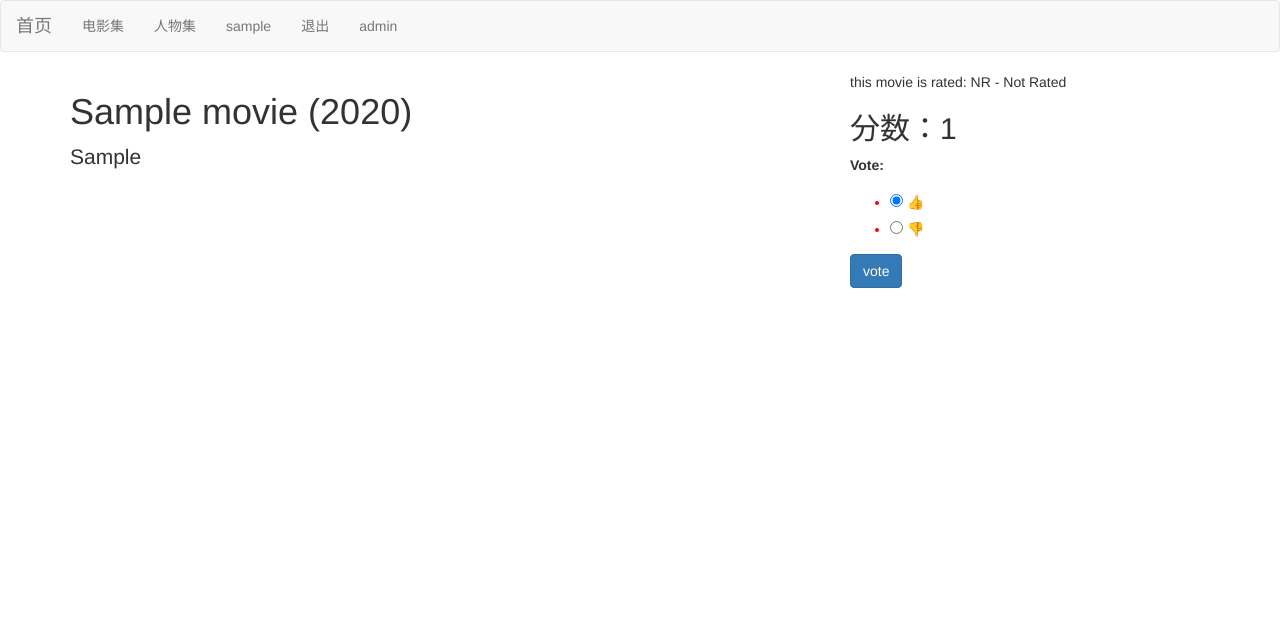
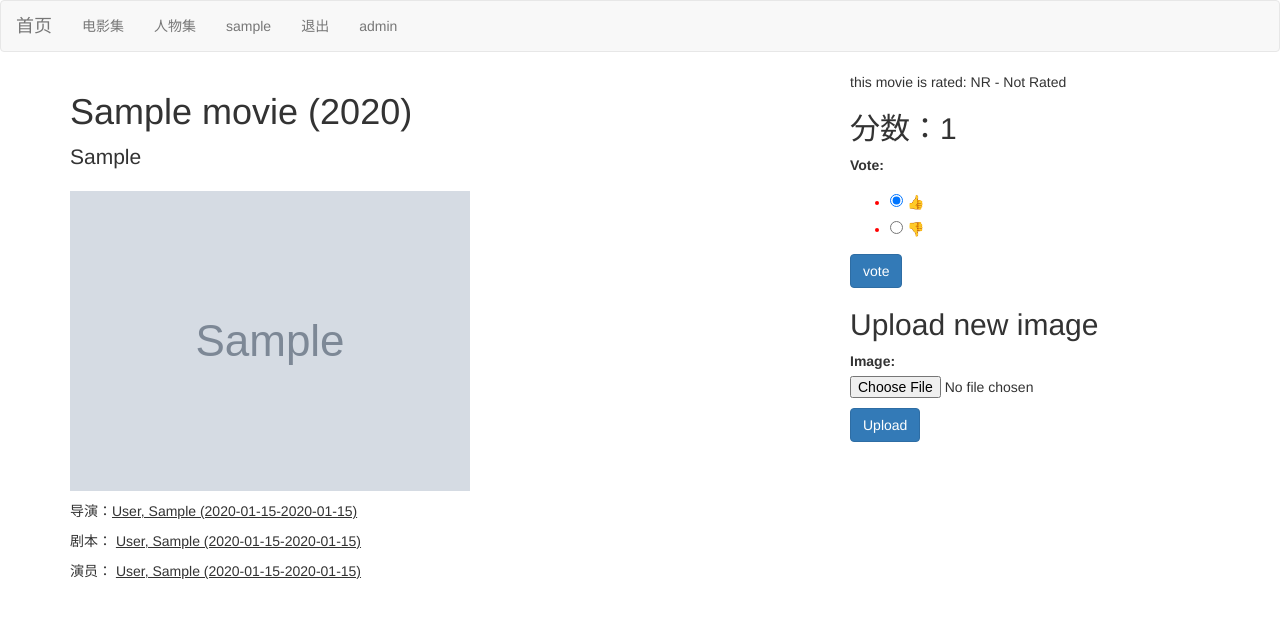
Before and after one commit to inlearn/MyMDB, a Django app: page /movie/1 in a window 1280 px wide. Shown: the top 618 px of the page. Run offline with Django 3.2, Linux system fonts and the light colour scheme; a user stored in the database is signed in; tables that the repository leaves empty hold one stand-in row (values such as "Sample post"); grey boxes marked "Sample" are stand-in pictures; some libraries are stand-ins or nearby versions.

Commit message:
Uploading files to our app and OWASP Top 10

```diff
--- a/django/config/settings.py
+++ b/django/config/settings.py
@@ -136,3 +136,7 @@ STATICFILES_DIRS = (os.path.join(BASE_DIR, "static"), )
 # STATIC_ROOT 文件夹 是用来将所有STATICFILES_DIRS中所有文件夹中的文件，以及各app中static中的文件都复制过来
 # 把这些文件放到一起是为了用apache等部署的时候更方便
 #STATIC_ROOT = os.path.join(BASE_DIR, 'collected_static')
+
+
+MEDIA_URL = '/uploded/'
+MEDIA_ROOT= os.path.join(BASE_DIR,'../media_root')
--- a/django/config/urls.py
+++ b/django/config/urls.py
@@ -17,9 +17,15 @@ from django.contrib import admin
 from django.urls import path, include
 import core.urls
 import user.urls
+
+from django.conf import settings
+from django.conf.urls.static import static
+
+MEDIA_FILE_PATHS=static(settings.MEDIA_URL,document_root=settings.MEDIA_ROOT)
+
 urlpatterns = [
     path('admin/', admin.site.urls),
     path('', include(core.urls, namespace='core')),
     path('user/',include(user.urls,namespace='user')),
     path('captcha/', include('captcha.urls')),
-]
+] + MEDIA_FILE_PATHS
--- a/django/core/forms.py
+++ b/django/core/forms.py
@@ -1,6 +1,6 @@
 from django import forms
 from django.contrib.auth import get_user_model
-from core.models import Vote, Movie
+from core.models import Vote, Movie,MovieImage
 
 
 class VoteForm(forms.ModelForm):
@@ -14,3 +14,15 @@ class VoteForm(forms.ModelForm):
     class Meta:
         model = Vote
         fields = ('value', 'user', 'movie')
+
+
+class MovieImageForm(forms.ModelForm):
+    movie=forms.ModelChoiceField(widget=forms.HiddenInput,
+                                 queryset=Movie.objects.all(),
+                                 disabled=True)
+    user=forms.ModelChoiceField(widget=forms.HiddenInput,
+                                queryset=get_user_model().objects.all(),
+                                disabled=True,)
+    class Meta:
+        model=MovieImage
+        fields=('image','user','movie')
--- a/django/core/models.py
+++ b/django/core/models.py
@@ -1,6 +1,8 @@
 from django.db import models
 from django.conf import settings
 from django.db.models.aggregates import Sum
+from uuid import uuid4
+
 
 class MovieManager(models.Manager):
     def all_with_related_persons(self):
@@ -11,8 +13,9 @@ class MovieManager(models.Manager):
 
     def all_with_related_persons_and_score(self):
         qs = self.all_with_related_persons()
-        qs=qs.annotate(score=Sum('vote__value'))
+        qs = qs.annotate(score=Sum('vote__value'))
         return qs
+
 
 class Movie(models.Model):
     NOT_RATED = 0
@@ -109,3 +112,14 @@ class Vote(models.Model):
 
     class Meta:
         unique_together = ('user', 'movie')
+
+
+def movie_directory_path_with_uuid(instance, filename):
+    return '{}/{}'.format(instance.movie_id, uuid4)
+
+
+class MovieImage(models.Model):
+    image = models.ImageField(upload_to=movie_directory_path_with_uuid)
+    uploaded = models.DateTimeField(auto_now_add=True)
+    movie = models.ForeignKey('Movie', on_delete=models.CASCADE)
+    user = models.ForeignKey(settings.AUTH_USER_MODEL, on_delete=models.CASCADE)
--- a/django/core/templates/core/movie_detail.html
+++ b/django/core/templates/core/movie_detail.html
@@ -5,10 +5,30 @@
 {% endblock %}
 
 {% block main %}
+    <div class="column">
     <h1>{{ object }}</h1>
     <p class="lead">
     {{ object.plot }}
     </p>
+
+    <ul class="movie-image list-inline">
+        {% for i in object.movieimage_set.all %}
+            <li class="list-inline-item">
+            <img src="{{ i.image.url }}" alt=""/>
+            </li>
+        {% endfor %}
+    </ul>
+
+    <p>导演：<u>{{ object.director }}</u></p>
+    <p>剧本：
+    {% for writer in object.writers.all %}
+        <u>{{writer}}</u>
+    {% endfor %}</p>
+    <p>演员：
+    {% for actor in object.actors.all %}
+        <u>{{actor}}</u>
+    {% endfor %}</p>
+    </div>
 {%  endblock %}
 
 {% block sidebar %}
@@ -35,4 +55,21 @@
         <p>log in to vote for this movie</p>
     {% endif %}
     </div>
+
+
+    {% if image_form %}
+        <div>
+        <h2>Upload new image</h2>
+        <form method="post" enctype="multipart/form-data" action="{% url 'core:MovieImageUpload' movie_id=object.id %}">
+            {% csrf_token %}
+            {{ image_form.as_p }}
+            <p>
+                <button class="btn btn-primary">Upload</button>
+            </p>
+        </form>
+        </div>
+
+    {% endif %}
+
+
 {% endblock %}
--- a/django/core/urls.py
+++ b/django/core/urls.py
@@ -10,5 +10,7 @@ urlpatterns=[
     path('people',views.PersonList.as_view(),name='PersonList'),
     path('person/<int:pk>',views.PersonDetail.as_view(),name='PersonDetail'),
     path('movie/<int:movie_id>/vote',views.CreateVote.as_view(),name='CreateVote'),
-    path('movie/<int:movie_id>/vote/<int:pk>',views.UpdateVote.as_view(),name='UpdateVote')
+    path('movie/<int:movie_id>/vote/<int:pk>',views.UpdateVote.as_view(),name='UpdateVote'),
+    path('movie/<int:movie_id>/image/upload',views.MovieImageUpload.as_view(),
+         name='MovieImageUpload'),
 ]
--- a/django/core/views.py
+++ b/django/core/views.py
@@ -10,6 +10,8 @@ from django.views.generic import CreateView
 
 from django.core.exceptions import PermissionDenied
 from django.views.generic import UpdateView
+
+from core.forms import MovieImageForm
 
 
 class MovieList(ListView):
@@ -25,8 +27,13 @@ class PersonList(ListView):
 class MovieDetail(DetailView):
     queryset = Movie.objects.all_with_related_persons_and_score()
 
+    def movie_image_form(self):
+        if self.request.user.is_authenticated:
+            return MovieImageForm()
+
     def get_context_data(self, **kwargs):
         ctx = super().get_context_data(**kwargs)
+        ctx['image_form'] = self.movie_image_form()
         if self.request.user.is_authenticated:
             #  这边看
             vote = Vote.objects.get_vote_or_unsaved_blank_vote(
@@ -95,3 +102,24 @@ class UpdateVote(LoginRequiredMixin, UpdateView):
         movie_id = context['object'].id
         movie_detail_url = reverse('core:MovieDetail', kwargs={'pk': movie_id})
         return redirect(to=movie_detail_url)
+
+
+class MovieImageUpload(LoginRequiredMixin, CreateView):
+    form_class = MovieImageForm
+
+    #  初始化表格
+    def get_initial(self):
+        initial = super().get_initial()
+        initial['user'] = self.request.user.id
+        initial['movie'] = self.kwargs['movie_id']
+        return initial
+
+    def render_to_response(self, context, **response_kwargs):
+        movie_id = self.kwargs['movie_id']
+        movie_detail_url = reverse('core:MovieDetail', kwargs={'pk': movie_id})
+        return redirect(to=movie_detail_url)
+
+    def get_success_url(self):
+        movie_id = self.kwargs['movie_id']
+        movie_detail_url = reverse('core:MovieDetail', kwargs={'pk': movie_id})
+        return movie_detail_url
--- a/requirements.dev.txt
+++ b/requirements.dev.txt
@@ -1,2 +1,3 @@
 django<2.1
 psycopg2<2.7
+Pillow<4.4.0
```
Also changed, not shown: 4 other files.
